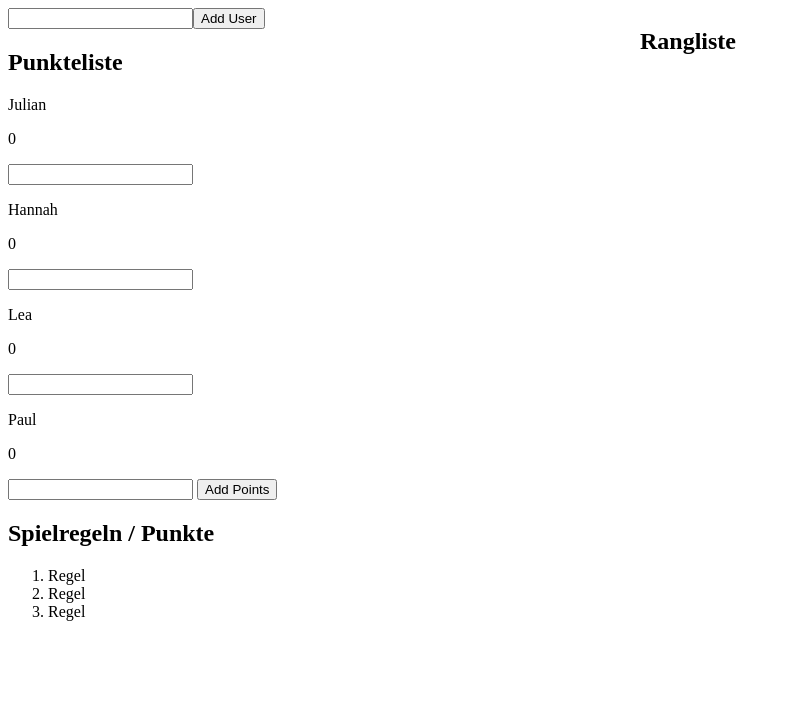
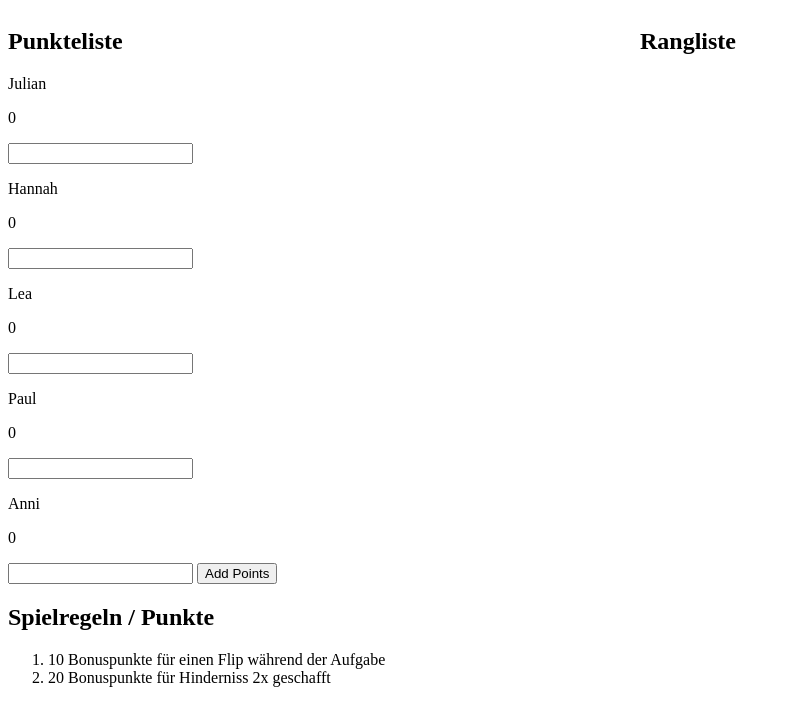
Before and after one commit to Paul-Kl01/AntiUni_GitHub, a plain HTML site: page index.htm in a window 1280 px wide. Shown: the whole page, without its empty margins (0-791 px from the left). Drawn offline with Linux system fonts and the light colour scheme.

Commit message:
Add Anni

```diff
--- a/app.js
+++ b/app.js
@@ -1,9 +1,3 @@
-/*
-ToDo:
-1. Nutzer erstellen -> addScore() anpassen für dynamische Nutzer
-2. Rangliste ausgeben, sortieren
-*/
-
 // Personen Klasse
 class Person {
     constructor(name, score) {
@@ -53,6 +47,7 @@ let jul = new Person("julian", 0);
 let han = new Person("hannah", 0);
 let lea = new Person("lea", 0);
 let pau = new Person("paul", 0);
+let ann = new Person("anni", 0);
 
 function createUser() {
     let user = document.getElementById("user").value;
@@ -66,7 +61,7 @@ function createUser() {
 
 // Rangliste sortieren
 function sort() {
-    let user = [jul, han, lea, pau];
+    let user = [jul, han, lea, pau, ann];
     let list = document.getElementById("rangliste");
     list.innerHTML = "";
     for (let i = 0; i < user.length; i++) {
@@ -94,6 +89,8 @@ function add() {
         lea.addScore();
     } if (document.getElementById("paul").value != "") {
         pau.addScore();
+    } if (document.getElementById("anni").value != "") {
+        ann.addScore();
     }
 
     sort();
@@ -105,4 +102,5 @@ function reset() {
     document.getElementById("hannahP").innerHTML = han.getPunkte();
     document.getElementById("leaP").innerHTML = lea.getPunkte();
     document.getElementById("paulP").innerHTML = pau.getPunkte();
+    document.getElementById("anniP").innerHTML = pau.getPunkte();
 }
--- a/index.htm
+++ b/index.htm
@@ -14,7 +14,7 @@
 <body onload="reset()">
     <div class="container">
         <div id="punkteliste">
-            <input type="text" id="user"><button onclick="createUser()">Add User</button>
+            <!--<input type="text" id="user"><button onclick="createUser()">Add User</button>-->
             <h2>Punkteliste</h2>
             <p>Julian</p>
             <p id="julianP"></p> <input type="number" id="julian">
@@ -24,13 +24,14 @@
             <p id="leaP"></p> <input type="number" id="lea">
             <p>Paul</p>
             <p id="paulP"></p> <input type="number" id="paul">
+            <p>Anni</p>
+            <p id="anniP"></p> <input type="number" id="anni">
             <button onclick="add()">Add Points</button>
             <div class="regeln">
                 <h2>Spielregeln / Punkte</h2>
                 <ol>
-                    <li>Regel</li>
-                    <li>Regel</li>
-                    <li>Regel</li>
+                    <li>10 Bonuspunkte für einen Flip während der Aufgabe</li>
+                    <li>20 Bonuspunkte für Hinderniss 2x geschafft</li>
                 </ol>
             </div>
         </div>
```
